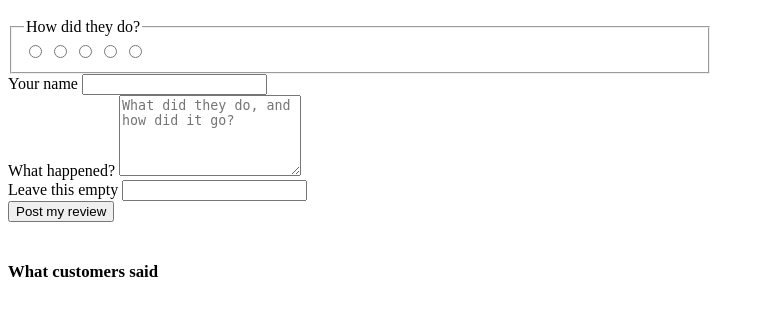
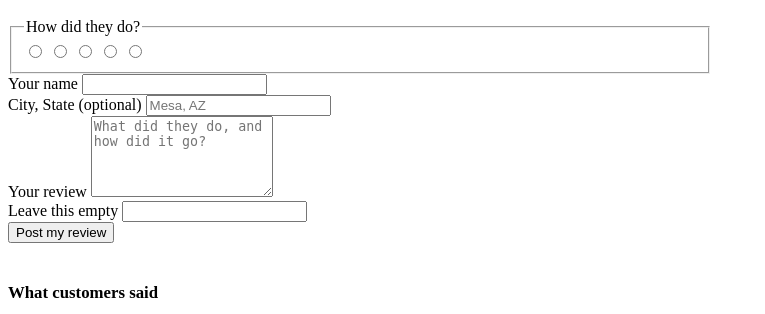
Before and after one commit to aimbluemedia/promomonster, a PHP site: template app/Views/reviews/page.php in a window 1280 px wide. Shown: the part 133-447 px from the top of the page, without its empty margins (0-765 px from the left). Run offline with PHP 8.4, Linux system fonts and the light colour scheme; the template is opened without the code that fills it: most values are stand-ins (such as "Sample title", 1, 10 or a date in 2020); data that the repository does not hold is empty.

Commit message:
Reviews: rename the body label and collect city and state
"What happened?" asked for a story. The field is the review, so it now
says so, and the placeholder no longer suggests an incident report.

City and state is the one detail a reader outside the business uses to
judge whether a review is about them: a plumber in Mesa is a different
recommendation to a plumber three hundred miles away. It is optional --
a customer who leaves it blank still gets their review published -- and
it appears beside the name on the public page and in the widget.

The column is nullable with a guarded ALTER at the end of 020, so the
migration applies cleanly whether or not the database already has the
table. Verified by running the file twice against a database that had
already applied it.

Co-Authored-By: Claude Opus 5 <noreply@anthropic.com>
Claude-Session: https://claude.ai/code/session_01CdG9NshrkuwpgPtCT59NEu

```diff
--- a/app/Controllers/MembersController.php
+++ b/app/Controllers/MembersController.php
@@ -303,6 +303,7 @@ final class MembersController
             'location'   => $this->primaryLocation((int) $account['id'])['id'] ?? null,
             'source'     => $source,
             'name'       => (string) ($_POST['author_name'] ?? ''),
+            'city'       => (string) ($_POST['author_city'] ?? ''),
             'rating'     => (int) ($_POST['rating'] ?? 0),
             'body'       => (string) ($_POST['body'] ?? ''),
             'source_url' => (string) ($_POST['source_url'] ?? ''),
--- a/app/Controllers/ReviewPageController.php
+++ b/app/Controllers/ReviewPageController.php
@@ -85,6 +85,7 @@ final class ReviewPageController
             'source'   => $contact === null ? 'public_link' : 'invited',
             'name'     => (string) ($_POST['author_name'] ?? ''),
             'email'    => (string) ($_POST['author_email'] ?? ''),
+            'city'     => (string) ($_POST['author_city'] ?? ''),
             'rating'   => (int) ($_POST['rating'] ?? 0),
             'body'     => (string) ($_POST['body'] ?? ''),
         ]);
--- a/app/Views/members/promo-reviews.php
+++ b/app/Views/members/promo-reviews.php
@@ -78,6 +78,12 @@
             <?php endforeach; ?>
           </select>
         </div>
+      </div>
+
+      <div>
+        <label for="author_city">City, State <span class="muted">(optional)</span></label>
+        <input class="field" id="author_city" name="author_city" type="text" maxlength="120"
+               placeholder="Mesa, AZ" autocomplete="off">
       </div>
 
       <div>
--- a/app/Views/reviews/_review.php
+++ b/app/Views/reviews/_review.php
@@ -7,6 +7,9 @@ $badge  = HostedReviews::sourceBadge($source);
   <div class="rev__head">
     <?= View::render('reviews/_stars', ['rating' => (int) $r['rating']]) ?>
     <strong class="rev__who"><?= View::e((string) $r['author_name']) ?></strong>
+    <?php if (!empty($r['author_city'])): ?>
+      <span class="rev__city"><?= View::e((string) $r['author_city']) ?></span>
+    <?php endif; ?>
     <?php if ($badge !== ''): ?>
       <?php /* The Google mark is a plain letter, not Google's logo: using
                theirs would imply they endorse this page, and they do not. */ ?>
--- a/app/Views/reviews/page.php
+++ b/app/Views/reviews/page.php
@@ -88,7 +88,13 @@ $name = trim((string) $account['name']);
         </div>
 
         <div>
-          <label for="body">What happened?</label>
+          <label for="author_city">City, State <span class="muted">(optional)</span></label>
+          <input class="field" id="author_city" name="author_city" type="text" maxlength="120"
+                 placeholder="Mesa, AZ" autocomplete="address-level2">
+        </div>
+
+        <div>
+          <label for="body">Your review</label>
           <textarea class="field" id="body" name="body" rows="5" required maxlength="4000"
                     placeholder="What did they do, and how did it go?"></textarea>
         </div>
--- a/app/Views/reviews/widget.php
+++ b/app/Views/reviews/widget.php
@@ -46,6 +46,9 @@ $stars = static function (int $n): string {
         <div style="display:flex;align-items:center;gap:8px;flex-wrap:wrap;margin-bottom:6px;">
           <?= $stars((int) $r['rating']) ?>
           <strong><?= View::e((string) $r['author_name']) ?></strong>
+          <?php if (!empty($r['author_city'])): ?>
+            <span style="<?= $muted ?>"><?= View::e((string) $r['author_city']) ?></span>
+          <?php endif; ?>
           <?php if ($badge !== ''): ?>
             <?php /* A plain letter, not Google's logo. Reproducing their mark
                      on a third-party page implies an endorsement nobody gave. */ ?>
```
Also changed, not shown: app/Support/HostedReviews.php (+7 -4 lines), database/migrations/020_hosted_reviews.sql, public/assets/css/app.css.
